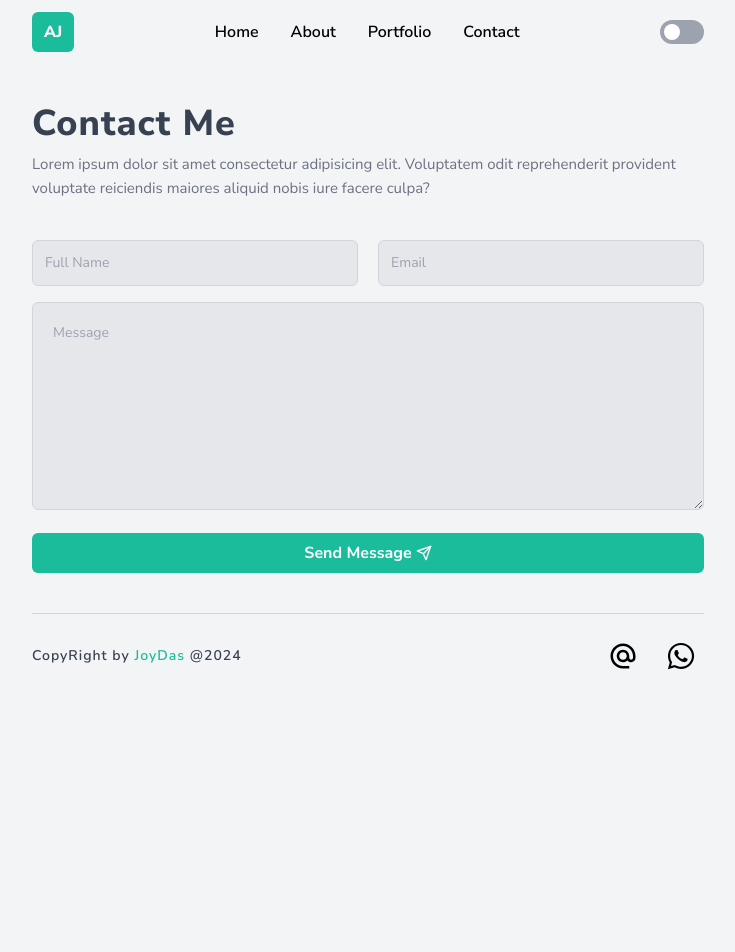
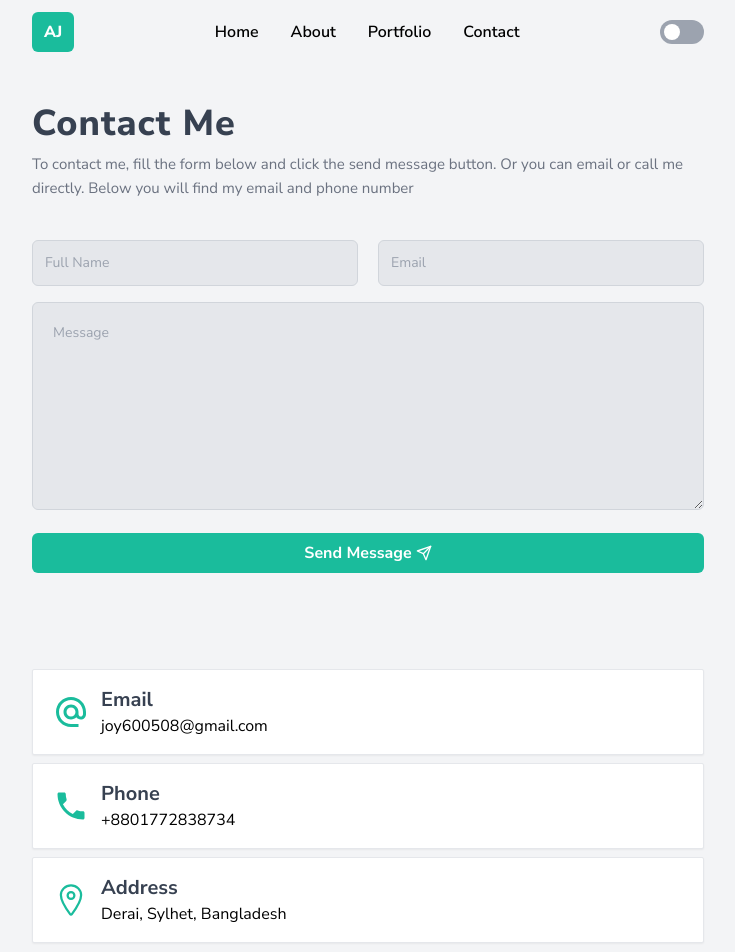
Before and after one commit to Anirbandasjoy/TechCanvas, a React (Vite) app: page /contact in a window 1280 px wide. Shown: the top 952 px of the page, without its empty margins (272-1007 px from the left). Before the commit the page ends 800 px from the top, so only its background shows below. Built offline with nearby package versions, Linux system fonts and the light colour scheme.

Commit message:
Added Contact Card

```diff
--- /dev/null
+++ b/src/components/ContactInfo/ContactCard.tsx
@@ -0,0 +1,33 @@
+import { Link } from "react-router-dom";
+const ContactCard = ({
+  source,
+  contactTitle,
+  contactSource,
+  Icon,
+}: {
+  source: string;
+  contactTitle: string;
+  contactSource: string;
+  Icon: React.ElementType;
+}) => {
+  return (
+    <div className="flex items-center gap-3 bg-white py-4 px-5 shadow-sm rounded-sm border-gray-200 border dark:bg-gray-800 dark:border-gray-600 ">
+      <Link to={source}>
+        <Icon className="text-4xl  text-[#1abc9c]" />
+      </Link>
+      <div>
+        <h1 className="text-xl font-bold  text-gray-700 dark:text-gray-300">
+          {contactTitle}
+        </h1>
+        <Link
+          to={source}
+          className="hover:text-[#1abc9c] dark:text-gray-300 duration-100"
+        >
+          {contactSource}
+        </Link>
+      </div>
+    </div>
+  );
+};
+
+export default ContactCard;
--- /dev/null
+++ b/src/components/ContactInfo/ContactCards.tsx
@@ -0,0 +1,30 @@
+import { MdAlternateEmail, MdLocalPhone } from "react-icons/md";
+import ContactCard from "./ContactCard";
+import { IoLocationOutline } from "react-icons/io5";
+
+const ContactCards = () => {
+  return (
+    <div className="mt-10 space-y-2">
+      <ContactCard
+        Icon={MdAlternateEmail}
+        source="mailto:joy600508@gmail.com"
+        contactTitle="Email"
+        contactSource="joy600508@gmail.com"
+      />
+      <ContactCard
+        Icon={MdLocalPhone}
+        source="tel:+8801772838734"
+        contactTitle="Phone"
+        contactSource="+8801772838734"
+      />
+      <ContactCard
+        Icon={IoLocationOutline}
+        source="mailto:joy600508@gmail.com"
+        contactTitle="Address"
+        contactSource="Derai, Sylhet, Bangladesh"
+      />
+    </div>
+  );
+};
+
+export default ContactCards;
--- /dev/null
+++ b/src/components/ContactInfo/ContactInfo.tsx
@@ -0,0 +1,17 @@
+import Heading from "../Heading/Heading";
+import ContactCards from "./ContactCards";
+
+const ContactInfo = () => {
+  return (
+    <div className="mt-10 sm:mt-28 mb-16">
+      <Heading
+        title="Contact Me"
+        subTitile="you can email or call me directly. Below you will find my email and phone number"
+      />
+
+      <ContactCards />
+    </div>
+  );
+};
+
+export default ContactInfo;
--- a/src/pages/About/About.tsx
+++ b/src/pages/About/About.tsx
@@ -5,7 +5,7 @@ const About = () => {
     <div className="my-10">
       <PageHeading
         title="About Me"
-        subTitile="Lorem ipsum dolor sit amet consectetur adipisicing elit. Quod exercitationem illum quo quas, consectetur distinctio quae reiciendis praesentium sequi dolore alias odio necessitatibus et ipsa repellendus at a rem pariatur!20"
+        subTitile="As a front-end developer, I can play an important role in creating attractive, user-friendly interfaces that bring websites to life. My skills in HTML, CSS, JavaScript, TypeScript, and React are the building blocks that transform design ideas into interactive and visually appealing digital experiences.I am studying in Moulvibazar Polytechnic Institute, Department of Computer Science & Technology."
       />
     </div>
   );
--- a/src/pages/Contact/Contact.tsx
+++ b/src/pages/Contact/Contact.tsx
@@ -1,5 +1,6 @@
 import { FiSend } from "react-icons/fi";
 import PageHeading from "../../components/PageHeading/PageHeading";
+import ContactCards from "../../components/ContactInfo/ContactCards";
 
 const Contact = () => {
   const handleMessage = (e: React.FormEvent<HTMLFormElement>) => {
@@ -10,7 +11,7 @@ const Contact = () => {
     <div className="mt-10 mb-10">
       <PageHeading
         title="Contact Me"
-        subTitile="Lorem ipsum dolor sit amet consectetur adipisicing elit. Voluptatem odit reprehenderit provident voluptate reiciendis maiores aliquid nobis iure facere culpa?"
+        subTitile="To contact me, fill the form below and click the send message button. Or you can email or call me directly. Below you will find my email and phone number"
       />
 
       <div className="mt-10">
@@ -61,6 +62,10 @@ const Contact = () => {
           </div>
         </form>
       </div>
+
+      <div className="mt-24">
+        <ContactCards />
+      </div>
     </div>
   );
 };
--- a/src/pages/Home/Home.tsx
+++ b/src/pages/Home/Home.tsx
@@ -1,6 +1,7 @@
 import Banner from "./Banner/Banner";
 import Skills from "../../components/Skills/Skills";
 import Projects from "../../shared/Projects/Projects";
+import ContactInfo from "../../components/ContactInfo/ContactInfo";
 
 const Home = () => {
   return (
@@ -8,6 +9,7 @@ const Home = () => {
       <Banner />
       <Skills />
       <Projects />
+      <ContactInfo />
     </div>
   );
 };
```
